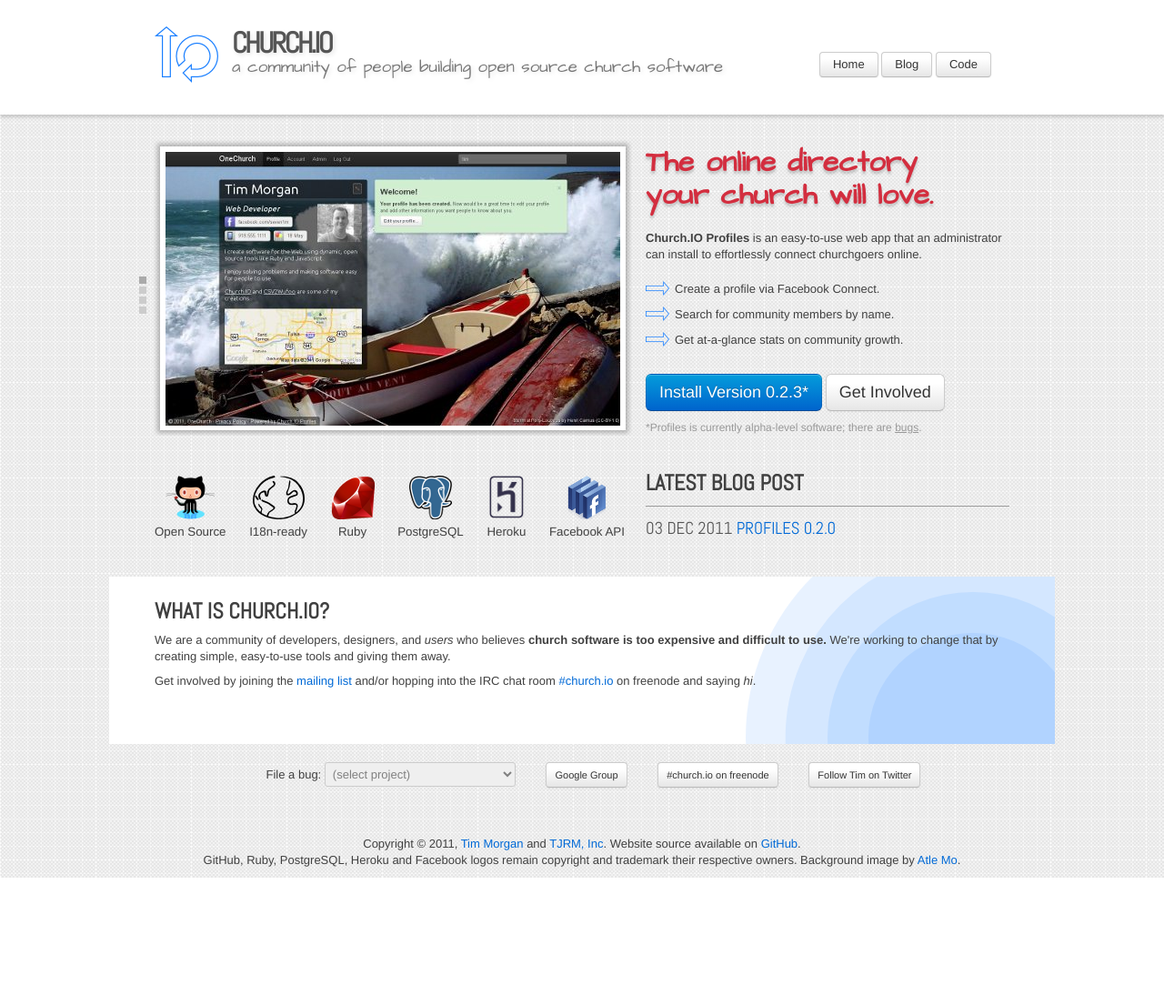
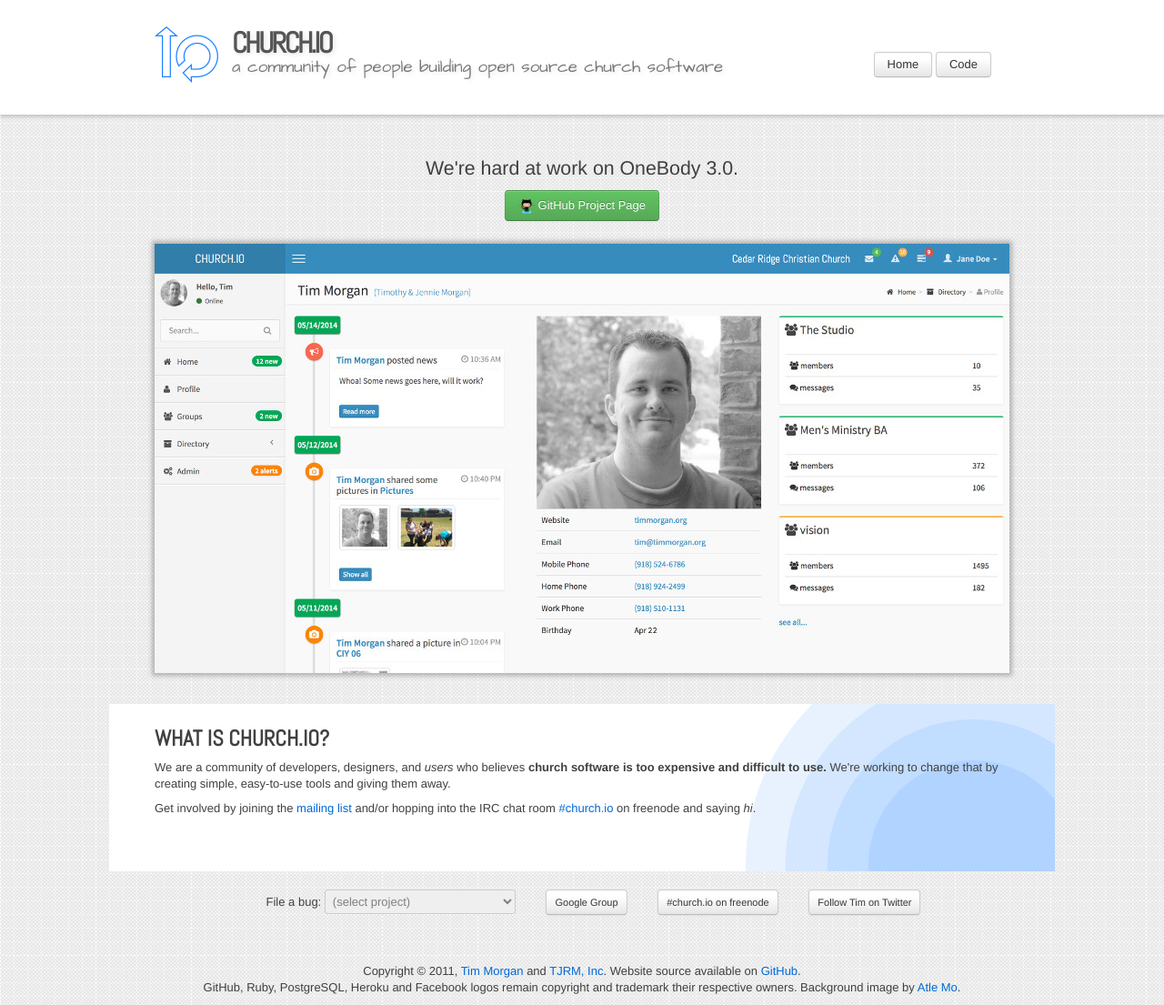
Before and after one commit to seven1m/old-churchio-website, a Jekyll site: the page built from index.html, in a window 1280 px wide. Shown: the whole page at 91% size. Built offline with Jekyll 4.4.1, drawn with Linux system fonts in a browser that asks for light colours; Markdown is read by kramdown in place of the engine named in the settings; before the commit the page ends 965 px from its top, so only the background shows below that.

Commit message:
Add teaser for OneBody 3.0

```diff
--- a/_layouts/default.html
+++ b/_layouts/default.html
@@ -45,7 +45,6 @@
       <div class="container">
         <nav>
           <a href="/" class="btn">Home</a>
-          <a href="/blog" class="btn">Blog</a>
           <a href="https://github.com/churchio" class="btn">Code</a>
         </nav>
         <a href="/"><img src="/images/logo.png" class="logo"/></a>
--- a/index.html
+++ b/index.html
@@ -4,75 +4,15 @@
 ---
 
 <section class="row">
-  <div class="span9">
-    <div id="slides">
-      <ul class="controls">
-        <li class="selected"></li>
-        <li></li>
-        <li></li>
-        <li></li>
-      </ul>
-      <div class="container">
-        <div class="tray">
-          <div class="screenshot slide">
-            <a href="/images/screenshots/profile.jpg"><img src="/images/screenshots/profile.small.jpg" alt="Church.IO Profiles - Profile Page"/></a>
-          </div>
-          <div class="screenshot slide">
-            <a href="/images/screenshots/profile2.jpg"><img src="/images/screenshots/profile2.small.jpg" alt="Church.IO Profiles - Profile Page"/></a>
-          </div>
-          <div class="screenshot slide">
-            <a href="/images/screenshots/search.jpg"><img src="/images/screenshots/search.jpg" alt="Church.IO Profiles - Search Results"/></a>
-          </div>
-          <div class="screenshot slide">
-            <a href="/images/screenshots/dashboard.jpg"><img src="/images/screenshots/dashboard.small.jpg" alt="Church.IO Profiles - Admin Dashboard"/></a>
-          </div>
-        </div>
-      </div>
-    </div>
-  </div>
-  <div class="span7">
-    <h2 class="headline">
-      The online directory your&nbsp;church will love.
-    </h2>
-
+  <div class="span16 centered spaced">
+    <p class="big">We're hard at work on OneBody 3.0.</p>
     <p>
-      <strong>Church.IO Profiles</strong> is an easy-to-use web app that an administrator can install
-      to effortlessly connect churchgoers online.
+      <a href="https://github.com/churchio/onebody" class="btn success" style="line-height:16pt;">
+        <img src="/images/octocat.png" style="height:16px;vertical-align:middle;"/>
+        GitHub Project Page
+      </a>
     </p>
-
-    <ul class="features">
-      <li>Create a profile via Facebook Connect.</li>
-      <li>Search for community members by name.</li>
-      <li>Get at-a-glance stats on community growth.</li>
-    </ul>
-
-    <div class="get">
-      <p>
-        <a href="/profiles/install.html" class="btn primary large">Install Version {{site.current_version}}*</a>
-        <a href="https://github.com/churchio/profiles" class="btn large">Get Involved</a><br/>
-      </p>
-      <p class="disclaimer">*Profiles is currently alpha-level software; there are <a href="https://github.com/churchio/profiles/issues?milestone=">bugs</a>.</p>
-    </div>
-  </div>
-</section>
-
-<section class="row push-down">
-  <div class="span9">
-    <ul class="logos">
-      <li><a href="https://github.com/churchio/profiles"><img src="/images/octocat.png" alt="Hosted on GitHub"/><br/>Open Source</a></li>
-      <li><a href="http://en.wikipedia.org/wiki/I18n"><img src="/images/world.png" alt="I18n-ready"/><br/>I18n-ready</a></li>
-      <li><a href="http://ruby-lang.org"><img src="/images/ruby.png" alt="Ruby"/><br/>Ruby</a></li>
-      <li><a href="http://www.postgresql.org"><img src="/images/postgres.png" alt="PostgreSQL"/><br/>PostgreSQL</a></li>
-      <li><a href="http://www.heroku.com"><img src="/images/heroku.png" alt="Heroku"/><br/>Heroku</a></li>
-      <li><a href="https://developers.facebook.com/docs/guides/web/"><img src="/images/facebook.png" alt="Facebook API"/><br/>Facebook API</a></li>
-    </ul>
-  </div>
-  <div class="span7">
-    <div class="latest-post">
-      <h3>Latest Blog Post</h3>
-      {% assign post = site.posts.first %}
-      <a href="{{ post.url }}"><span>{{ post.date | date_to_string }}</span> {{ post.title }}</a>
-    </div>
+    <p style="margin-top:25px;"><img src="/images/screenshots/onebody3.jpg" alt="OneBody 3.0" class="screenshot"/></p>
   </div>
 </section>
 
@@ -99,7 +39,7 @@
       File a bug:
       <select onchange="if(this.value)location.href=this.value">
         <option value="">(select project)</option>
-        <option value="https://github.com/churchio/profiles/issues?milestone=">Profiles</option>
+        <option value="https://github.com/churchio/onebody/issues?milestone=">OneBody</option>
         <option value="https://github.com/churchio/website/issues?milestone=">This Website</option>
       </select>
     </li>
--- a/stylesheets/screen.css
+++ b/stylesheets/screen.css
@@ -158,14 +158,13 @@
   padding: 25px 0 35px 0;
   position: relative;
   z-index: 2;
+  -webkit-box-shadow: 0 3px 3px rgba(0, 0, 0, 0.15);
   -moz-box-shadow: 0 3px 3px rgba(0, 0, 0, 0.15);
-  -webkit-box-shadow: 0 3px 3px rgba(0, 0, 0, 0.15);
-  -o-box-shadow: 0 3px 3px rgba(0, 0, 0, 0.15);
   box-shadow: 0 3px 3px rgba(0, 0, 0, 0.15);
 }
 header, header h1, header a {
   color: #555;
-  text-shadow: rgba(0, 0, 0, 0.1) 2px 2px 5px;
+  text-shadow: 2px 2px 5px rgba(0, 0, 0, 0.1);
 }
 header h1 {
   margin: 4px 0 0 0;
@@ -176,6 +175,7 @@
 header .logo {
   float: left;
   margin-right: 15px;
+  width: 70px;
 }
 header .tagline {
   font-family: 'Architects Daughter', cursive;
@@ -258,11 +258,8 @@
 /* Home -------------------- */
 .screenshot {
   position: relative;
-  width: 512px;
-  height: 312px;
+  -webkit-box-shadow: 0 0 5px 3px rgba(0, 0, 0, 0.25);
   -moz-box-shadow: 0 0 5px 3px rgba(0, 0, 0, 0.25);
-  -webkit-box-shadow: 0 0 5px 3px rgba(0, 0, 0, 0.25);
-  -o-box-shadow: 0 0 5px 3px rgba(0, 0, 0, 0.25);
   box-shadow: 0 0 5px 3px rgba(0, 0, 0, 0.25);
   overflow: hidden;
 }
@@ -278,9 +275,8 @@
   /* 45 deg ccw rotation */
   -moz-transform: rotate(45deg);
   -webkit-transform: rotate(45deg);
+  -webkit-box-shadow: 0 0 5px 3px rgba(0, 0, 0, 0.25);
   -moz-box-shadow: 0 0 5px 3px rgba(0, 0, 0, 0.25);
-  -webkit-box-shadow: 0 0 5px 3px rgba(0, 0, 0, 0.25);
-  -o-box-shadow: 0 0 5px 3px rgba(0, 0, 0, 0.25);
   box-shadow: 0 0 5px 3px rgba(0, 0, 0, 0.25);
 }
 .screenshot .ribbon a {
@@ -292,14 +288,14 @@
   padding: 0.5em 3.5em;
   text-align: center;
   text-decoration: none;
-  text-shadow: rgba(0, 0, 0, 0.2) 0 3px 3px;
+  text-shadow: 0 3px 3px rgba(0, 0, 0, 0.2);
 }
 
 .headline {
   font-family: 'Architects Daughter', cursive;
   font-size: 24pt;
   color: #d32e3f;
-  text-shadow: rgba(0, 0, 0, 0.2) 0 3px 3px;
+  text-shadow: 0 3px 3px rgba(0, 0, 0, 0.2);
   margin: 0 0 20px 0;
 }
 
@@ -407,11 +403,10 @@
   text-align: center;
   background-color: #fff;
   padding: 10px;
+  -webkit-border-radius: 10px;
   -moz-border-radius: 10px;
-  -webkit-border-radius: 10px;
+  -ms-border-radius: 10px;
   -o-border-radius: 10px;
-  -ms-border-radius: 10px;
-  -khtml-border-radius: 10px;
   border-radius: 10px;
   margin: 15px 0;
 }
@@ -442,14 +437,10 @@
   height: 8px;
   margin: 0 0 3px 0;
   background-color: #ccc;
-  -moz-transition-property: background-color;
-  -webkit-transition-property: background-color;
-  -o-transition-property: background-color;
-  transition-property: background-color;
-  -moz-transition-duration: 0.5s;
-  -webkit-transition-duration: 0.5s;
-  -o-transition-duration: 0.5s;
-  transition-duration: 0.5s;
+  -webkit-transition: background-color 0.5s;
+  -moz-transition: background-color 0.5s;
+  -o-transition: background-color 0.5s;
+  transition: background-color 0.5s;
 }
 #slides .controls li.selected {
   background-color: #aaa;
@@ -465,19 +456,23 @@
 #slides .tray {
   position: absolute;
   top: 0px;
-  -moz-transition-property: top;
-  -webkit-transition-property: top;
-  -o-transition-property: top;
-  transition-property: top;
-  -moz-transition-duration: 0.5s;
-  -webkit-transition-duration: 0.5s;
-  -o-transition-duration: 0.5s;
-  transition-duration: 0.5s;
-  -moz-transition-timing-function: ease-out;
-  -webkit-transition-timing-function: ease-out;
-  -o-transition-timing-function: ease-out;
-  transition-timing-function: ease-out;
+  -webkit-transition: top 0.5s ease-out;
+  -moz-transition: top 0.5s ease-out;
+  -o-transition: top 0.5s ease-out;
+  transition: top 0.5s ease-out;
 }
 #slides .slide {
   margin: 7px 7px 20px 7px;
 }
+
+.spaced p {
+  margin-top: 15px;
+}
+
+.big {
+  font-size: 16pt;
+}
+
+.centered {
+  text-align: center;
+}
```
Also changed, not shown: _sass/screen.scss (+15 -2 lines), images/logo.png, images/screenshots/onebody3.jpg (added).
